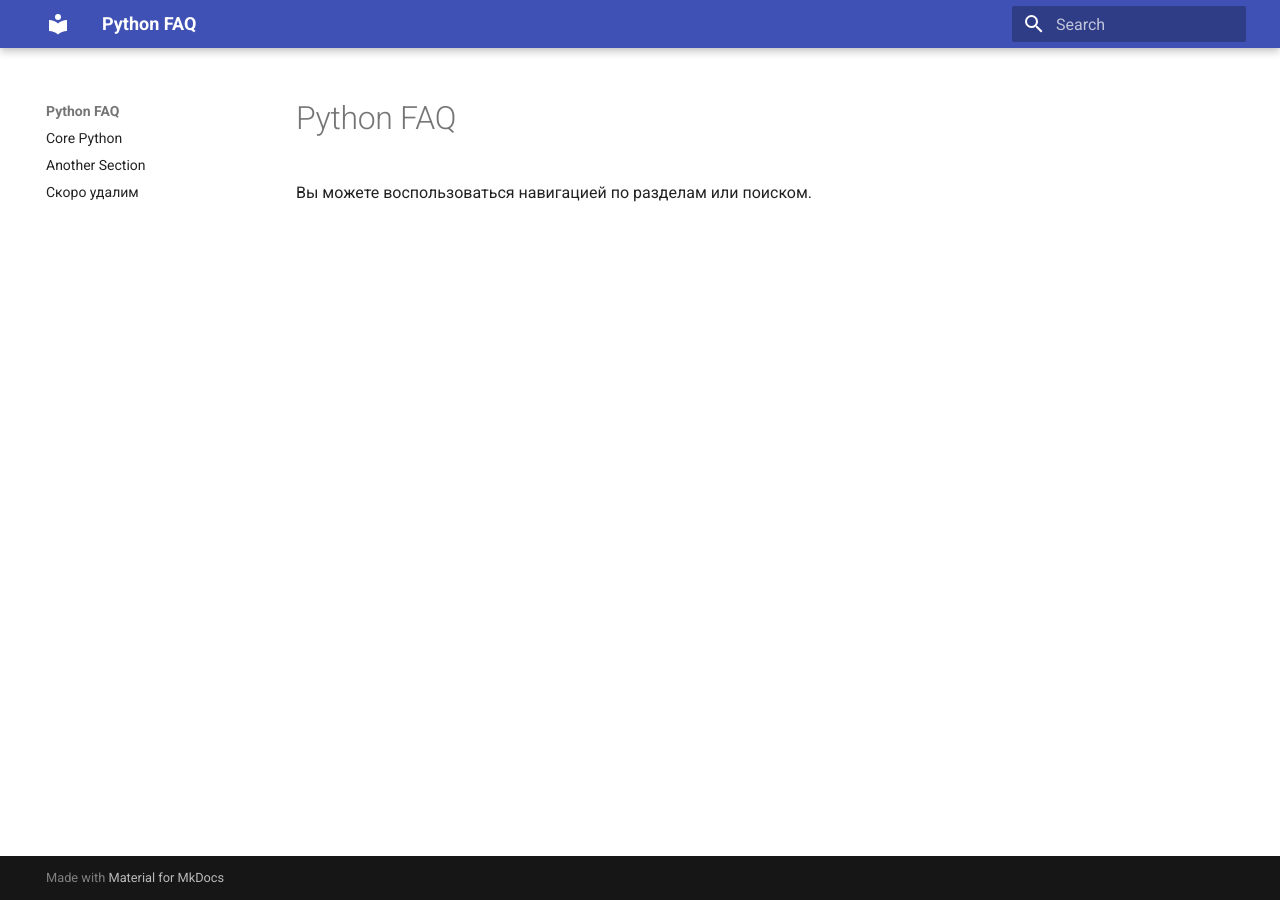
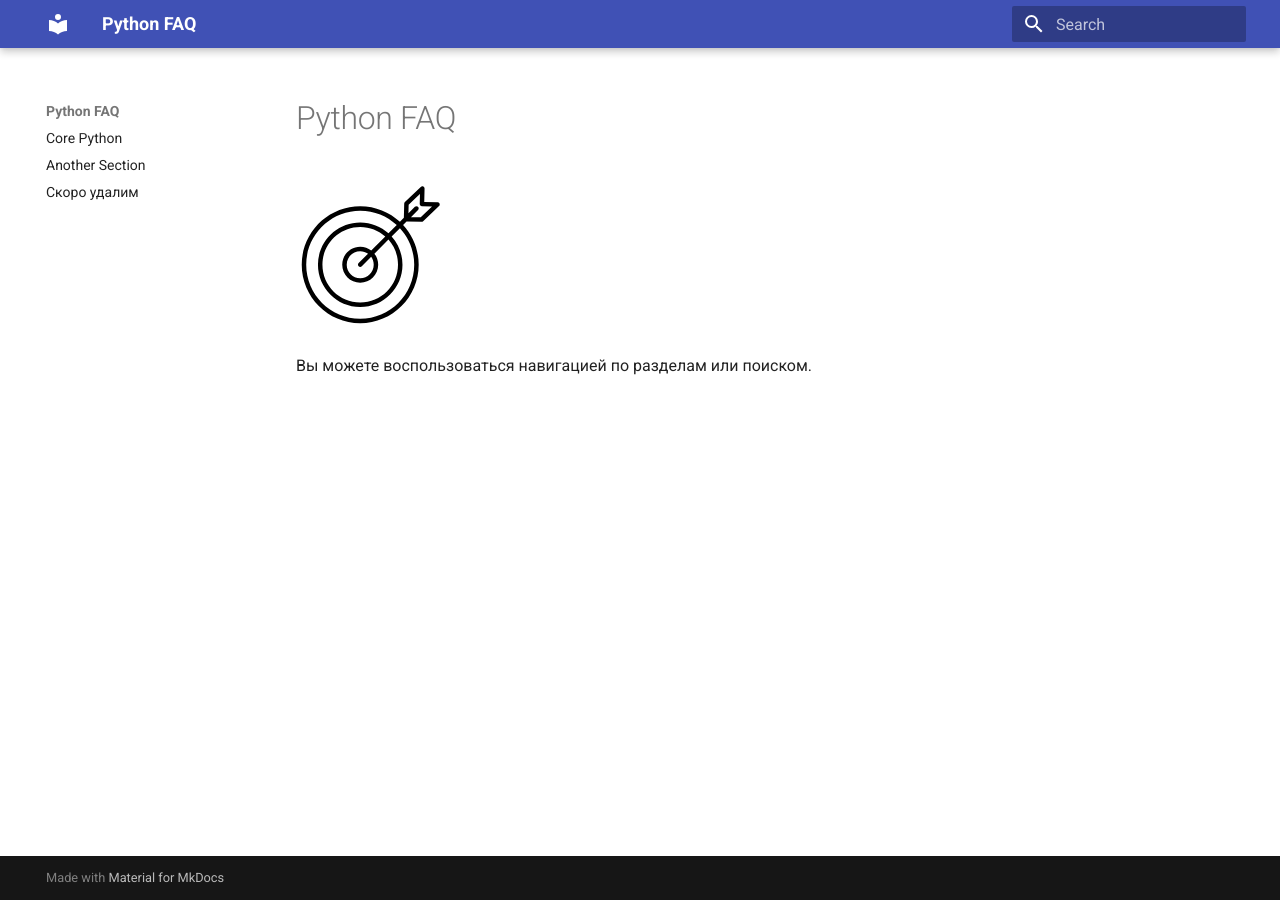
Before and after one commit to u-cha/python-faq, an MkDocs documentation site: the page built from docs/index.md, in a window 1280 px wide. Built offline with MkDocs 1.6.1 and Material for MkDocs 9.7.7, drawn with Linux system fonts in a browser that asks for light colours.

Commit message:
feat: add image

```diff
--- a/docs/index.md
+++ b/docs/index.md
@@ -1,4 +1,5 @@
 # Python FAQ
 
+![Target](img/target_small.svg)
 
 Вы можете воспользоваться навигацией по разделам или поиском.
```
Also changed, not shown: docs/img/target.svg (added), docs/img/target_small.svg (added).
